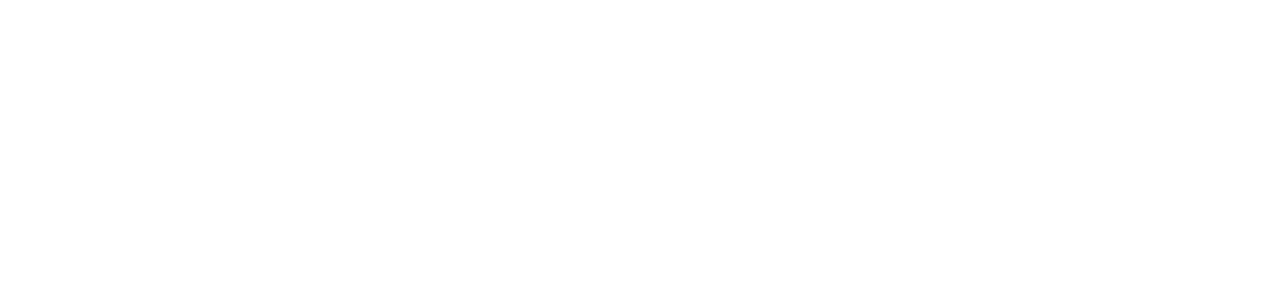
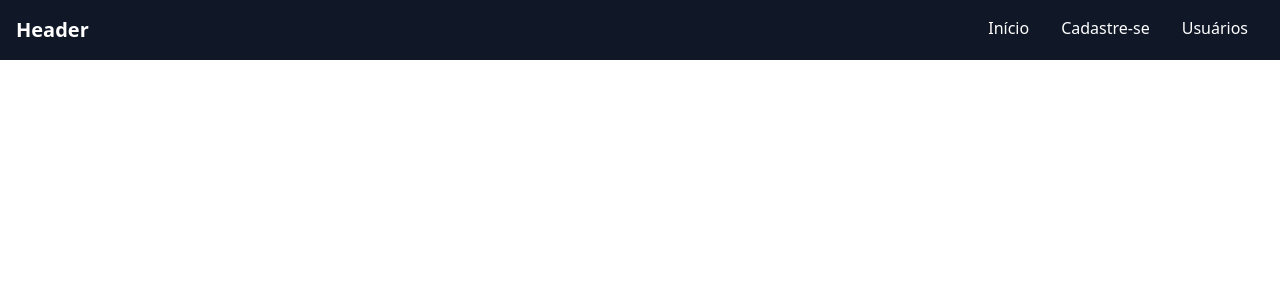
Before and after one commit to JeffersonTeixeira21/CadastroUsuario, a React (Vite) app: page / in a window 1280 px wide. Shown: the top 300 px of the page. Built offline with nearby package versions, Linux system fonts and the light colour scheme.

Commit message:
Adicionando componentes

```diff
--- a/src/App.tsx
+++ b/src/App.tsx
@@ -2,11 +2,13 @@
 import Home from "./pages/Home"
 import Register from "./pages/Register"
 import Profile from "./pages/Profile"
+import Header from "./components/Header";
 
 function App() {
 
   return (
     <Router>
+      <Header />
       <Routes>
         <Route path="/" element={<Home />} />
         <Route path="/register" element={<Register />} />
--- /dev/null
+++ b/src/components/Header.tsx
@@ -0,0 +1,21 @@
+import { Link } from "react-router-dom";
+
+function Header(){
+    return(
+        <header className="bg-gray-900 text-white p-4">
+            <nav className="flex justify-between">
+                <h1 className="text-xl font-bold"> Header </h1>
+                <ul className="flex space-x-4">
+                    <li><Link className="mr-4
+                hover:text-blue-800" to="/"> Início </Link></li>
+                    <li> <Link className="mr-4
+                hover:text-blue-800" to="/register"> Cadastre-se </Link></li>
+                    <li> <Link className="mr-4
+                hover:text-blue-800" to="/profile"> Usuários </Link></li>
+                </ul>
+            </nav>
+        </header>
+    )
+}
+
+export default Header;
```
Also changed, not shown: src/components/Footer.tsx (added), src/components/Main.tsx (added).
